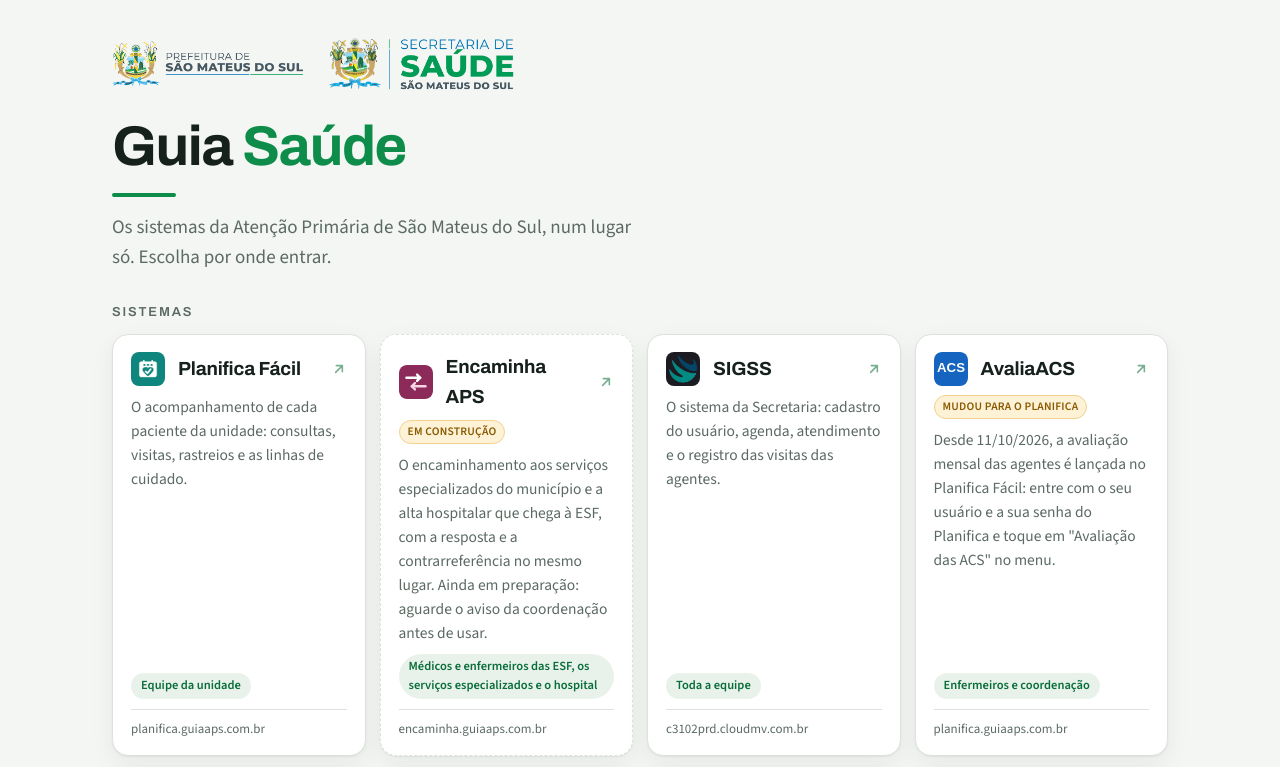
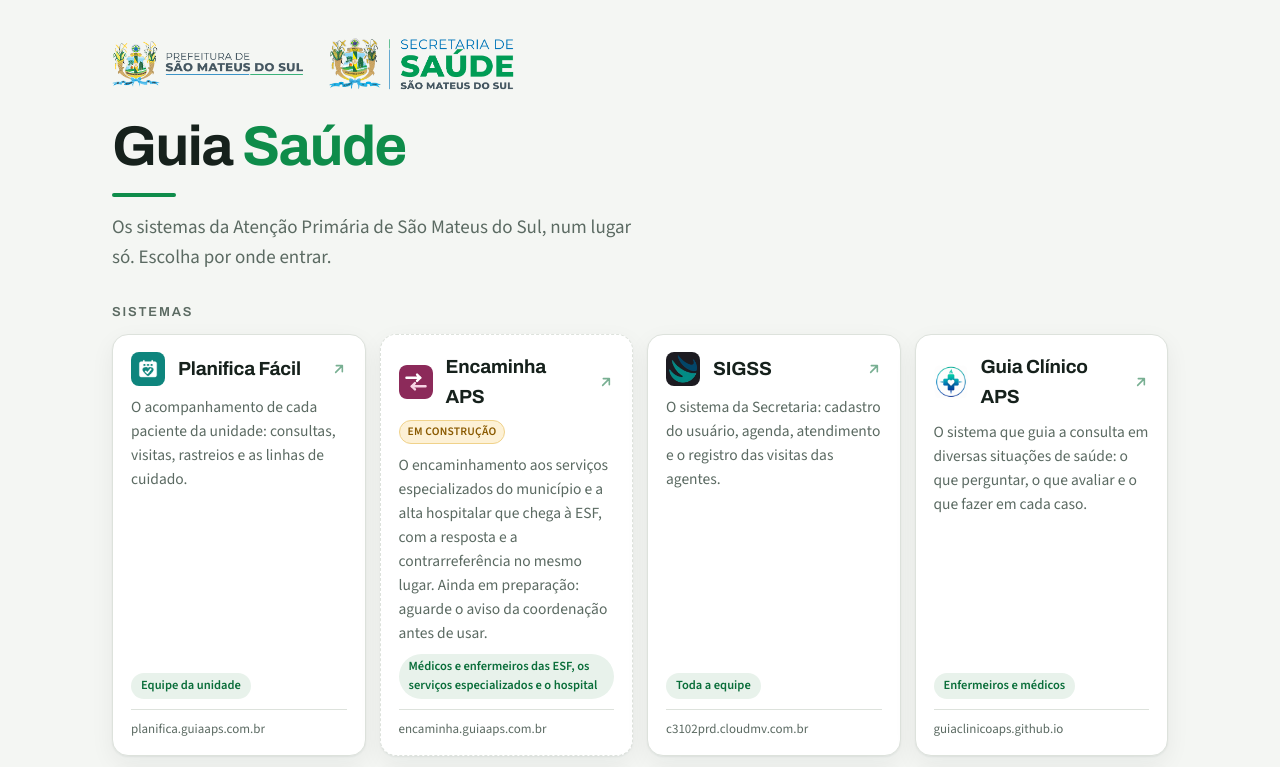
Before and after one commit to paulosgp/guia-saude, a plain HTML site: page index.html in a window 1280 px wide. Shown: the top 767 px of the page. Drawn offline with Linux system fonts and the light colour scheme.

Commit message:
Tira o cartão do AvaliaACS (aposentado; só avisava a mudança para o Planifica)
Sai também o logo e a menção na descrição da página e no cartaz.

Co-Authored-By: Claude Opus 5.5 <noreply@anthropic.com>

```diff
--- a/index.html
+++ b/index.html
@@ -3,7 +3,7 @@
 <head>
 <meta charset="utf-8">
 <meta name="viewport" content="width=device-width,initial-scale=1">
-<meta name="description" content="Os sistemas da Atenção Primária de São Mateus do Sul, num lugar só: Planifica Fácil, Encaminha APS, SIGSS, AvaliaACS e Guia Clínico APS.">
+<meta name="description" content="Os sistemas da Atenção Primária de São Mateus do Sul, num lugar só: Planifica Fácil, Encaminha APS, SIGSS e Guia Clínico APS.">
 <meta name="theme-color" content="#0e8c4a">
 <link rel="icon" href="favicon.ico" sizes="16x16 32x32 48x48">
 <link rel="icon" type="image/png" sizes="32x32" href="favicon-32.png">
@@ -197,19 +197,6 @@ footer b{color:var(--ink)}
       <span class="end">c3102prd.cloudmv.com.br</span>
     </a>
 
-    <!-- Aviso da mudança (11/10/2026): fica uma semana e depois o cartão do AvaliaACS sai da página. -->
-    <a class="app" href="https://planifica.guiaaps.com.br" target="_blank" rel="noopener">
-      <div class="topo">
-        <img src="logo-avaliaacs.svg" alt="" width="34" height="34">
-        <span class="nome">AvaliaACS</span>
-        <svg class="seta" viewBox="0 0 24 24" fill="none" stroke="currentColor" stroke-width="2.4" stroke-linecap="round" stroke-linejoin="round" aria-hidden="true"><path d="M7 17L17 7M8 7h9v9"/></svg>
-      </div>
-      <span class="selo">Mudou para o Planifica</span>
-      <p class="oque">Desde 11/10/2026, a avaliação mensal das agentes é lançada no Planifica Fácil: entre com o seu usuário e a sua senha do Planifica e toque em "Avaliação das ACS" no menu.</p>
-      <span class="quem">Enfermeiros e coordenação</span>
-      <span class="end">planifica.guiaaps.com.br</span>
-    </a>
-
     <a class="app" href="https://guiaclinicoaps.github.io/" target="_blank" rel="noopener">
       <div class="topo">
         <img src="logo-guiaclinico.png" alt="" width="34" height="34">
```
Also changed, not shown: cartaz.html (+1 -1 lines), logo-avaliaacs.svg (deleted), 1 other file.
